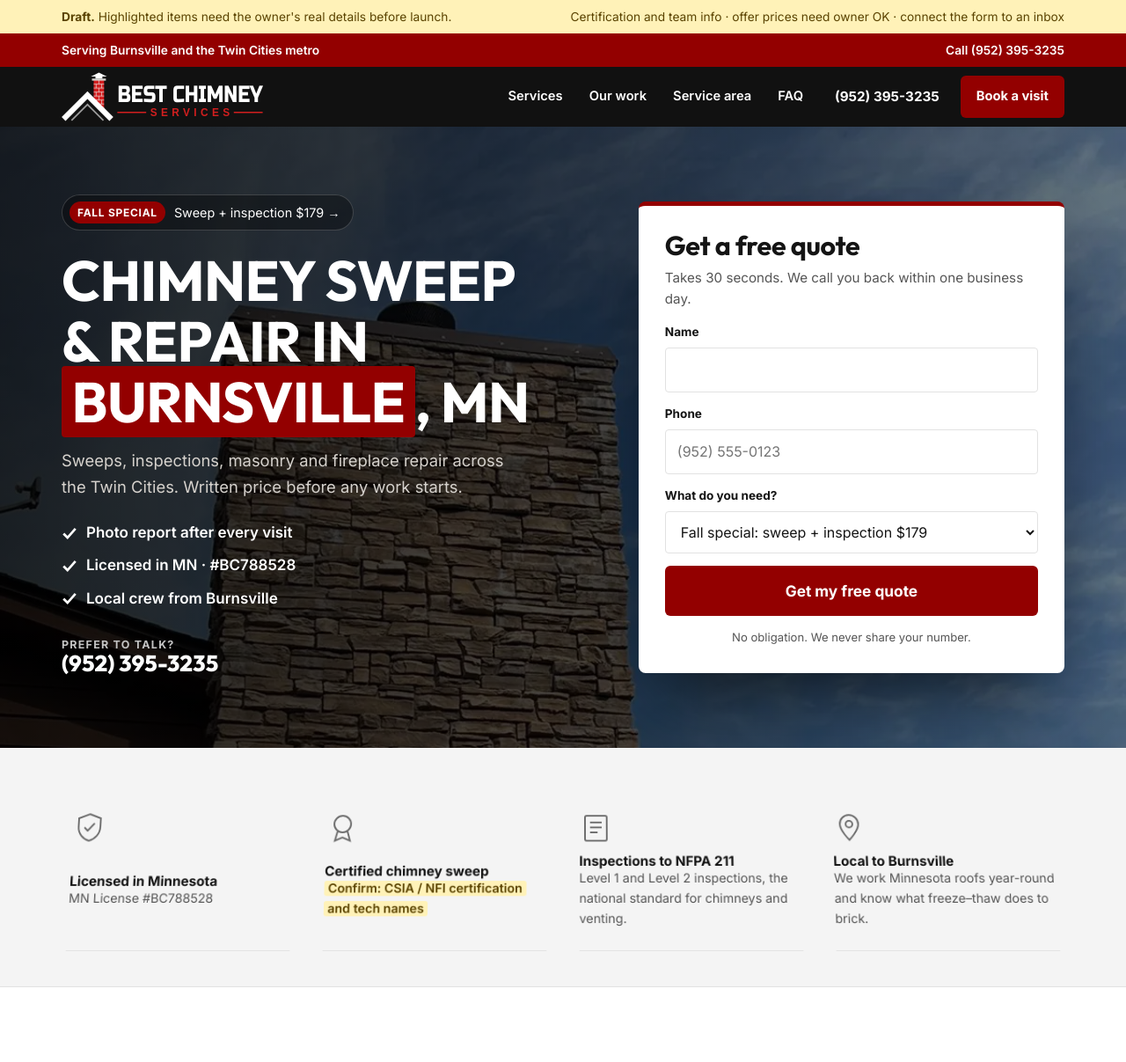
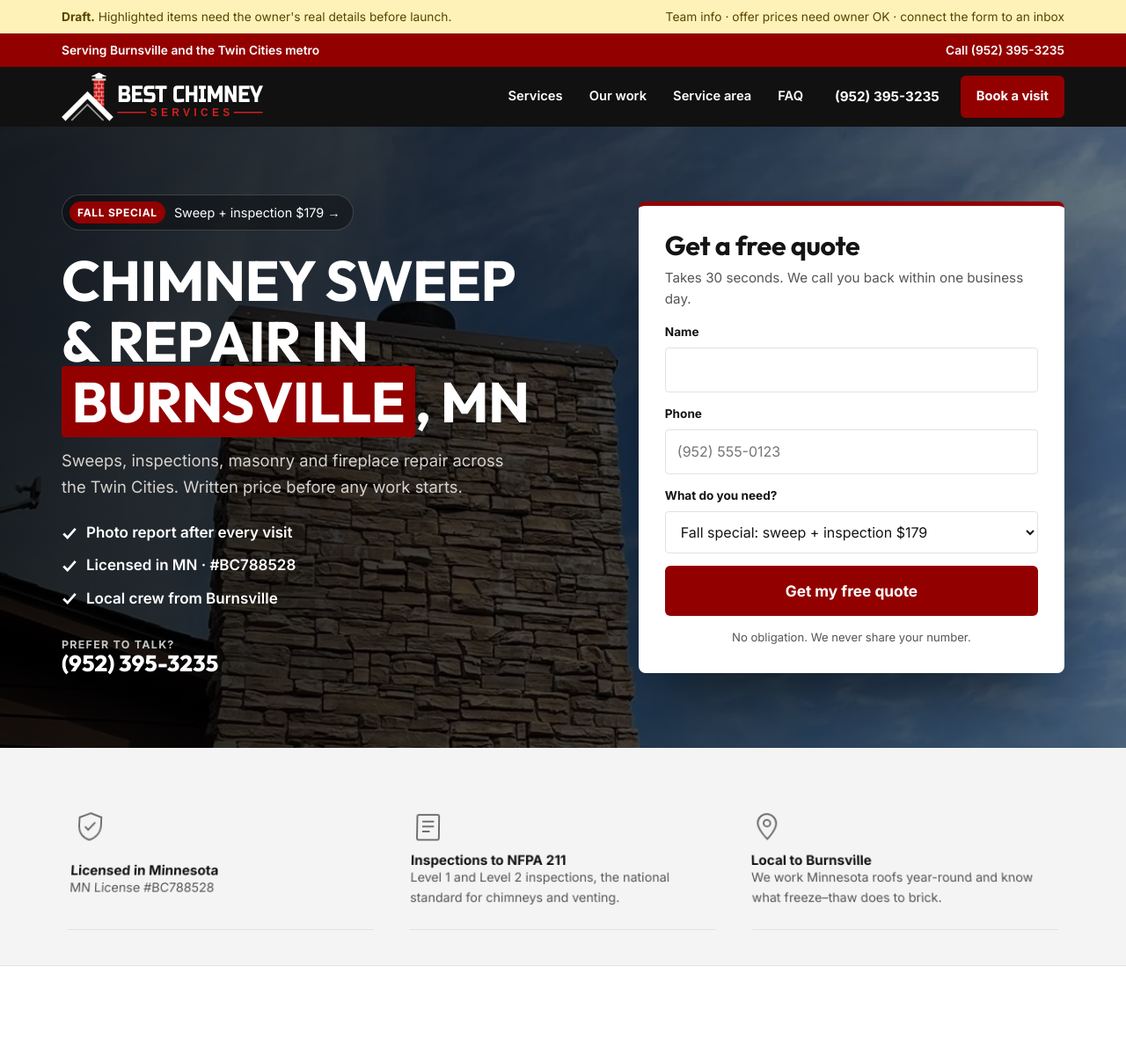
Before and after one commit to Dalya1812/best-chimney, a plain HTML site: page index.html in a window 1280 px wide. Shown: the top 1207 px of the page at 88% size. Drawn offline with Linux system fonts and the light colour scheme.

Commit message:
Remove certification placeholder card
Co-Authored-By: Claude Opus 5.5 <noreply@anthropic.com>
Claude-Session: https://claude.ai/code/session_01WUSwYzeWRxGMdgxfGoGqLd

```diff
--- a/index.html
+++ b/index.html
@@ -149,7 +149,7 @@ nav.main a:hover{color:var(--band-ink)}
 .cred svg{color:var(--steel)}
 .cred h3.cred-h{margin:0 0 2px;font-family:var(--body);font-size:1rem;font-weight:700;text-transform:none;letter-spacing:0}
 .cred p{color:var(--muted);font-size:.93rem}
-.creds-row{grid-template-columns:repeat(4,minmax(0,1fr));gap:0 28px}
+.creds-row{grid-template-columns:repeat(3,minmax(0,1fr));gap:0 28px}
 .creds-row .cred{grid-template-columns:1fr;gap:12px;padding:24px 0}
 @media (max-width:860px){.trust-grid{grid-template-columns:1fr}.creds-row{grid-template-columns:1fr 1fr}}
 @media (max-width:520px){.creds-row{grid-template-columns:1fr}}
@@ -691,7 +691,7 @@ nav.main a:hover{background:var(--brick)}
 <body>
 
 <div class="scroll-progress" aria-hidden="true"><i id="sp-bar"></i></div>
-<div class="draft"><div class="wrap"><span><b>Draft.</b> Highlighted items need the owner's real details before launch.</span><span>Certification and team info · offer prices need owner OK · connect the form to an inbox</span></div></div>
+<div class="draft"><div class="wrap"><span><b>Draft.</b> Highlighted items need the owner's real details before launch.</span><span>Team info · offer prices need owner OK · connect the form to an inbox</span></div></div>
 
 <div class="topbar"><div class="wrap"><span>Serving Burnsville and the Twin Cities metro</span><a href="tel:+19523953235">Call (952) 395-3235</a></div></div>
 <header class="top">
@@ -737,13 +737,9 @@ nav.main a:hover{background:var(--brick)}
 <section class="trust" aria-labelledby="trust-h">
   <div class="wrap">
     <div class="creds creds-row">
-        <div class="cred">
+                <div class="cred">
           <svg width="40" height="40" viewBox="0 0 40 40" aria-hidden="true"><path d="M20 4l13 5v10c0 9-6 15-13 17C13 34 7 28 7 19V9z" fill="none" stroke="currentColor" stroke-width="2"/><path d="M14 20l4 4 8-9" fill="none" stroke="currentColor" stroke-width="2"/></svg>
           <div><h3 class="cred-h">Licensed in Minnesota</h3><p>MN License #BC788528</p></div>
-        </div>
-        <div class="cred">
-          <svg width="40" height="40" viewBox="0 0 40 40" aria-hidden="true"><circle cx="20" cy="16" r="10" fill="none" stroke="currentColor" stroke-width="2"/><path d="M14 25l-3 11 9-4 9 4-3-11" fill="none" stroke="currentColor" stroke-width="2"/></svg>
-          <div><h3 class="cred-h">Certified chimney sweep</h3><p><span class="todo">Confirm: CSIA / NFI certification and tech names</span></p></div>
         </div>
         <div class="cred">
           <svg width="40" height="40" viewBox="0 0 40 40" aria-hidden="true"><rect x="7" y="6" width="26" height="30" rx="2" fill="none" stroke="currentColor" stroke-width="2"/><path d="M13 14h14M13 20h14M13 26h9" stroke="currentColor" stroke-width="2"/></svg>
```
